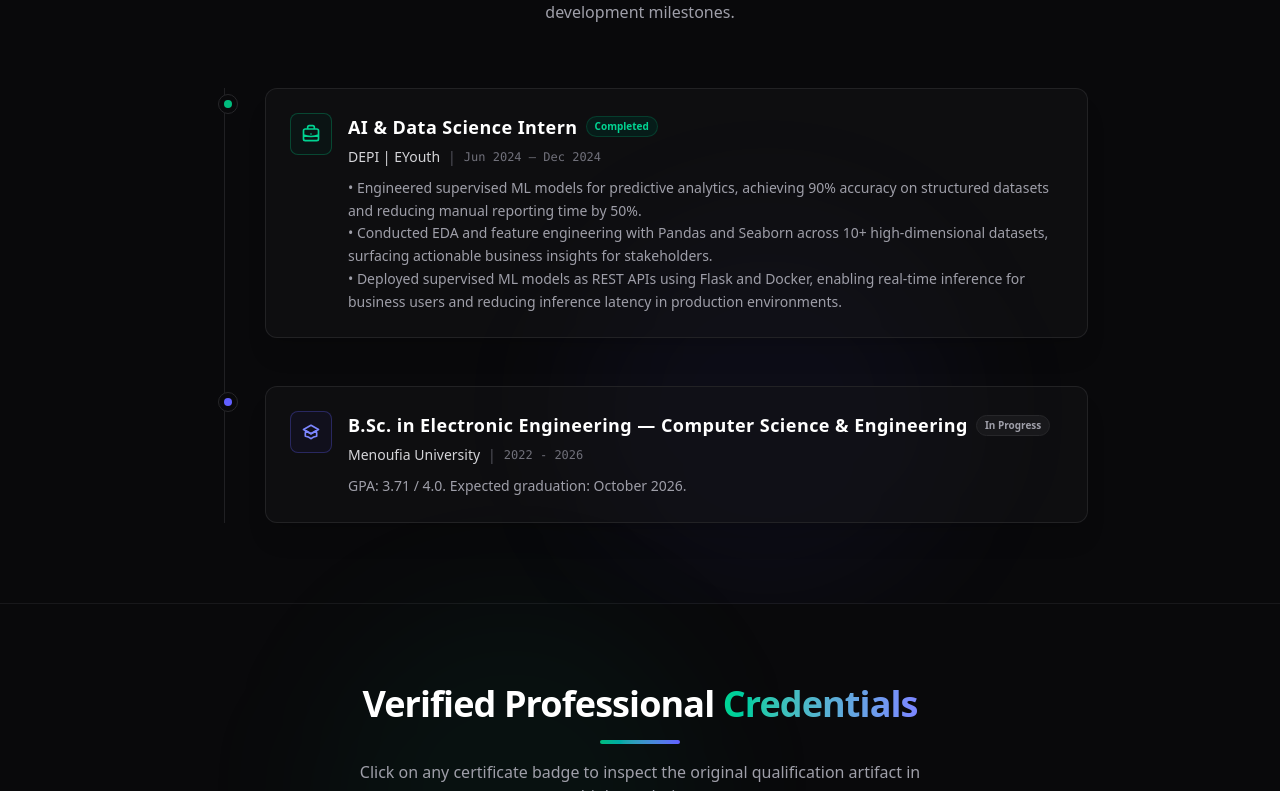
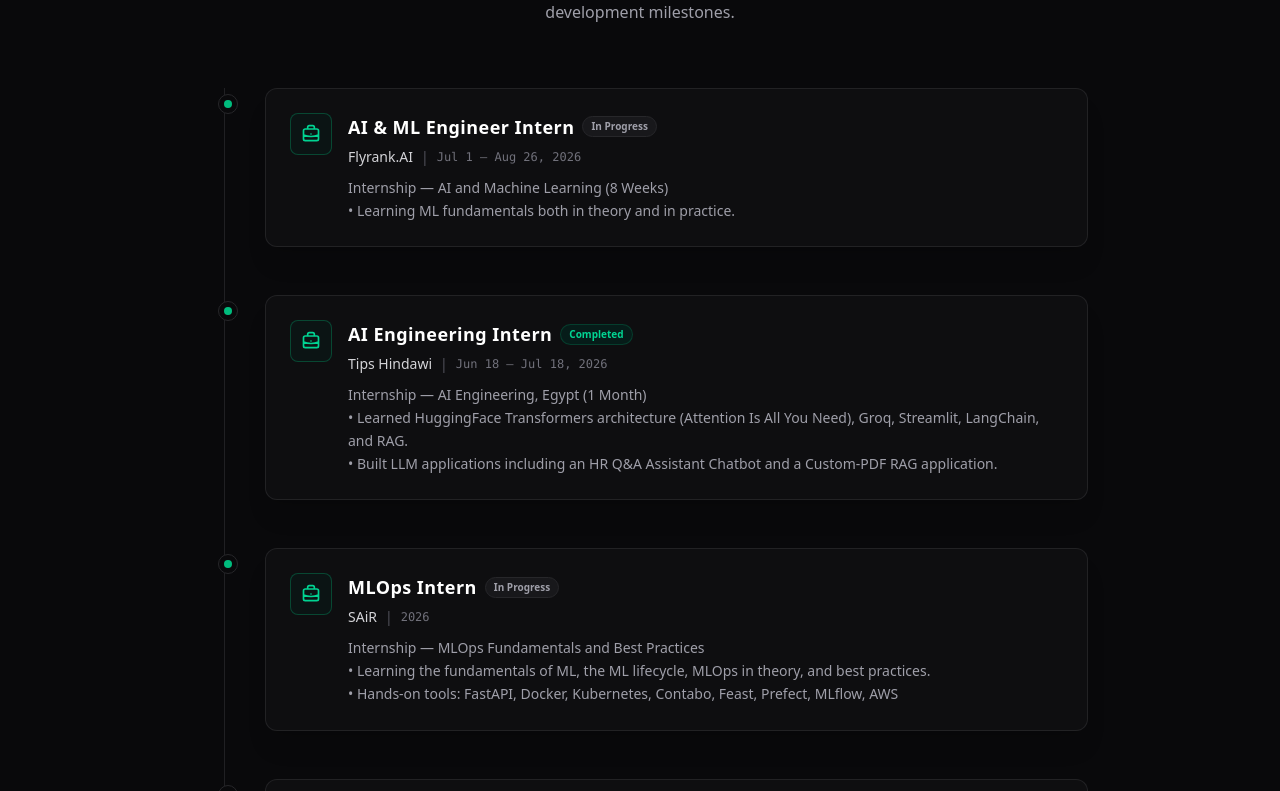
Before and after one commit to Ahmed-7-ML/Ahmed-Amer-Portfolio, a Next.js app in the folder portfolio-system/frontend/: page / in a window 1280 px wide. Shown: the part 5529-6320 px from the top of the page. Built offline with nearby package versions, Linux system fonts and the light colour scheme; no server answers.

Commit message:
Add Experiences

```diff
--- a/portfolio-system/frontend/app/fallbackData.ts
+++ b/portfolio-system/frontend/app/fallbackData.ts
@@ -63,6 +63,33 @@
 };
 
 export const FALLBACK_MILESTONES: Milestone[] = [
+  {
+    id: "flyrank-intern",
+    title: "AI & ML Engineer Intern",
+    organization: "Flyrank.AI",
+    date: "Jul 1 – Aug 26, 2026",
+    description: "Internship — AI and Machine Learning (8 Weeks)\n• Learning ML fundamentals both in theory and in practice.",
+    type: "internship",
+    status: "in-progress"
+  },
+  {
+    id: "tips-hindawi-intern",
+    title: "AI Engineering Intern",
+    organization: "Tips Hindawi",
+    date: "Jun 18 – Jul 18, 2026",
+    description: "Internship — AI Engineering, Egypt (1 Month)\n• Learned HuggingFace Transformers architecture (Attention Is All You Need), Groq, Streamlit, LangChain, and RAG.\n• Built LLM applications including an HR Q&A Assistant Chatbot and a Custom-PDF RAG application.",
+    type: "internship",
+    status: "completed"
+  },
+  {
+    id: "sair-mlops-intern",
+    title: "MLOps Intern",
+    organization: "SAiR",
+    date: "2026",
+    description: "Internship — MLOps Fundamentals and Best Practices\n• Learning the fundamentals of ML, the ML lifecycle, MLOps in theory, and best practices.\n• Hands-on tools: FastAPI, Docker, Kubernetes, Contabo, Feast, Prefect, MLflow, AWS",
+    type: "internship",
+    status: "in-progress"
+  },
   {
     id: "depi-intern",
     title: "AI & Data Science Intern",
```
Also changed, not shown: 1 other file (tests, documents, lock files or other folders).
